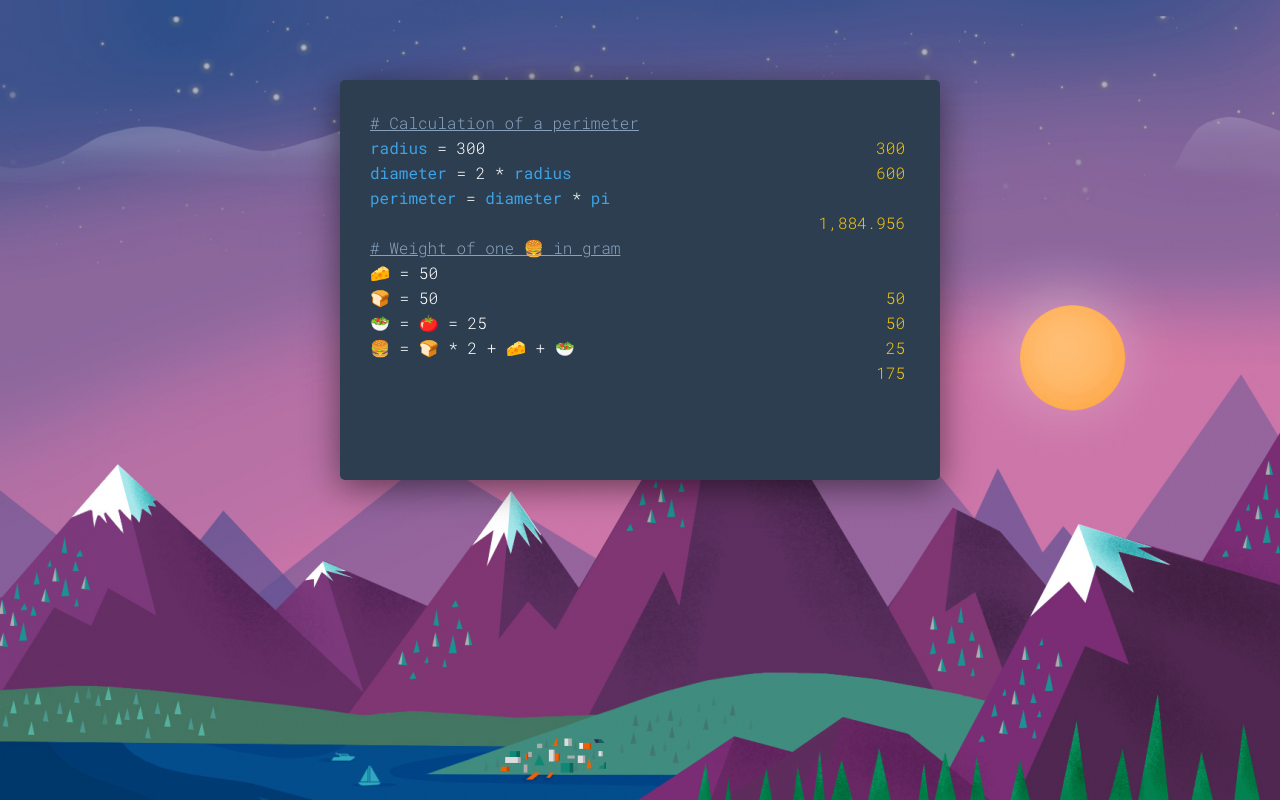
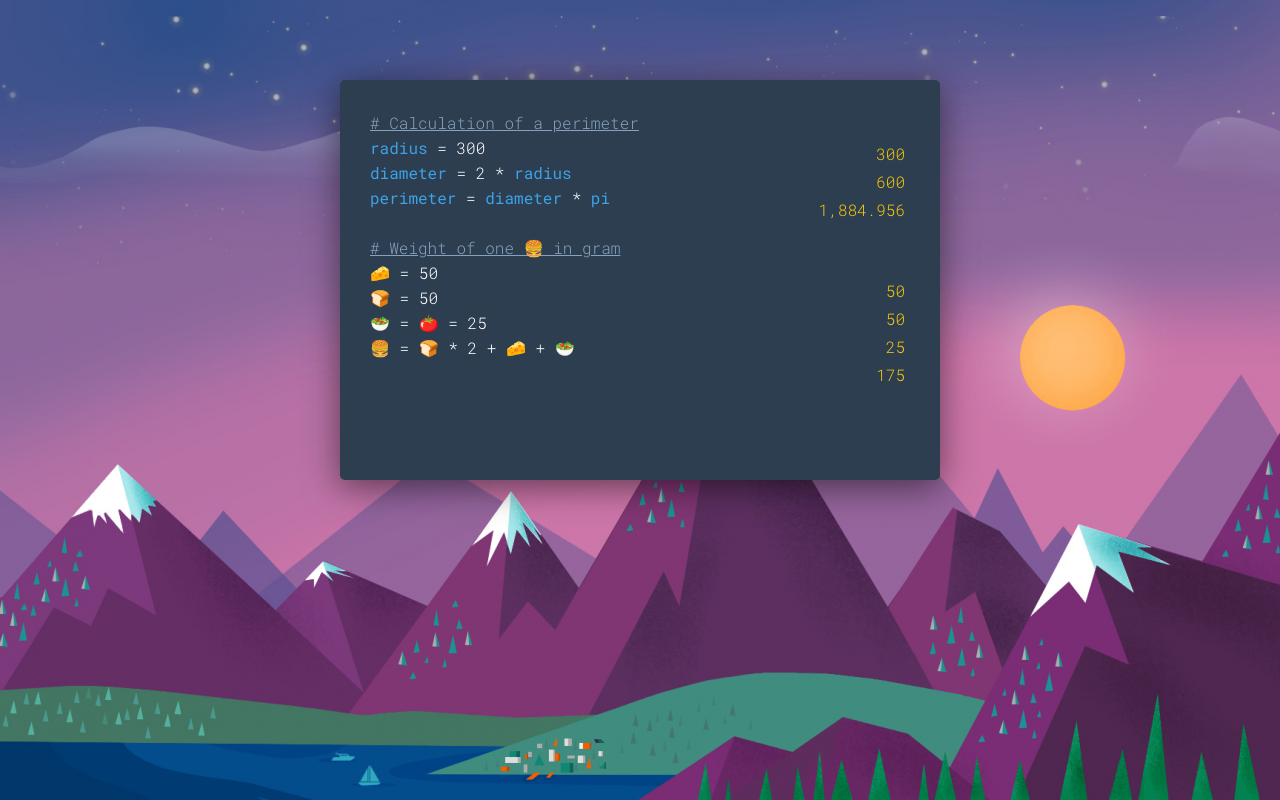
Before and after one commit to camillebaronnet/calculator, a website: page dist/index.html in a window 1280 px wide. Drawn offline with Linux system fonts and the light colour scheme.

Commit message:
Fix multiline

```diff
--- a/dist/css/styles.css
+++ b/dist/css/styles.css
@@ -63,8 +63,11 @@ textarea{
 }
 .highlight{
 	position: absolute;
-	white-space: pre;
 	pointer-events: none;
+}
+.highlight p{
+	min-height: var(--line-height);
+	white-space: pre-wrap;
 }
 #resultsBox{
 	right: 0;
@@ -78,11 +81,11 @@ textarea{
 	z-index: 2;
 	pointer-events: none;
 	padding-right: 10px;
-}
-.result-empty{
-    height: var(--line-height);
+	display: flex;
+	flex-direction: row-reverse;
 }
 .result span{
+	align-self: flex-end;
 	cursor: default;
 	transition: background .2s;
 	border-radius: 3px;
--- a/dist/index.html
+++ b/dist/index.html
@@ -28,9 +28,9 @@
 
 				setTimeout(function(){
 					calculator.highlighting();
+					calculator.processLignes();
 				}, 0);
 				calculator.updateHeight();
-				calculator.processLignes();
 			});
 			textarea.trigger('change');
 		});
--- a/dist/js/calculator.js
+++ b/dist/js/calculator.js
@@ -25,14 +25,17 @@ class Calculator{
 
 			}
 
+			let height = $('.highlight p:nth-child('+(i+1)+')').height();
+			let resultL = $('<div></div>').addClass('result').height(height);
+
 			if(result['result'] === false){
-				resultsBox.append('<div class="result-empty"></div>');
 			}
 			else{
-				resultsBox.append('<div class="result"><span>'+
+				resultL.append('<span>'+
 					this.params.intl.format(result['result'])
-				+'</span></div>');
+				+'</span>');
 			}
+			resultsBox.append(resultL);
 		});
 
 		return this;
@@ -55,13 +58,21 @@ class Calculator{
 
 	highlighting(){
 
+		this.highlight.width(this.textarea.width());
+
 		let html = this.textarea.val();
-		html = html.replace(/([+*=]+)/g, '<span class="operator">$1</span>');
-		html = html.replace(/([0-9.,]+)/g, '<span class="float">$1</span>');
-		html = html.replace(/([#](.*?)[\n])/g, '<span class="comment">$1</span>');
-
-
-		this.highlight.html(html);
+		html = html.split(/\n/);
+		html = $.map(html, function(line){
+			if(line.match(/^(#(.*))/g)){
+				line = '<span class="comment">'+line+'</span>';
+			}
+			else{
+				line = line.replace(/([+*=]+)/g, '<span class="operator">$1</span>');
+				line = line.replace(/([0-9.,]+)/g, '<span class="float">$1</span>');
+			}
+			return line;
+		});
+		this.highlight.html('<p>'+html.join('</p><p>')+'</p>');
 
 	}
 
```
